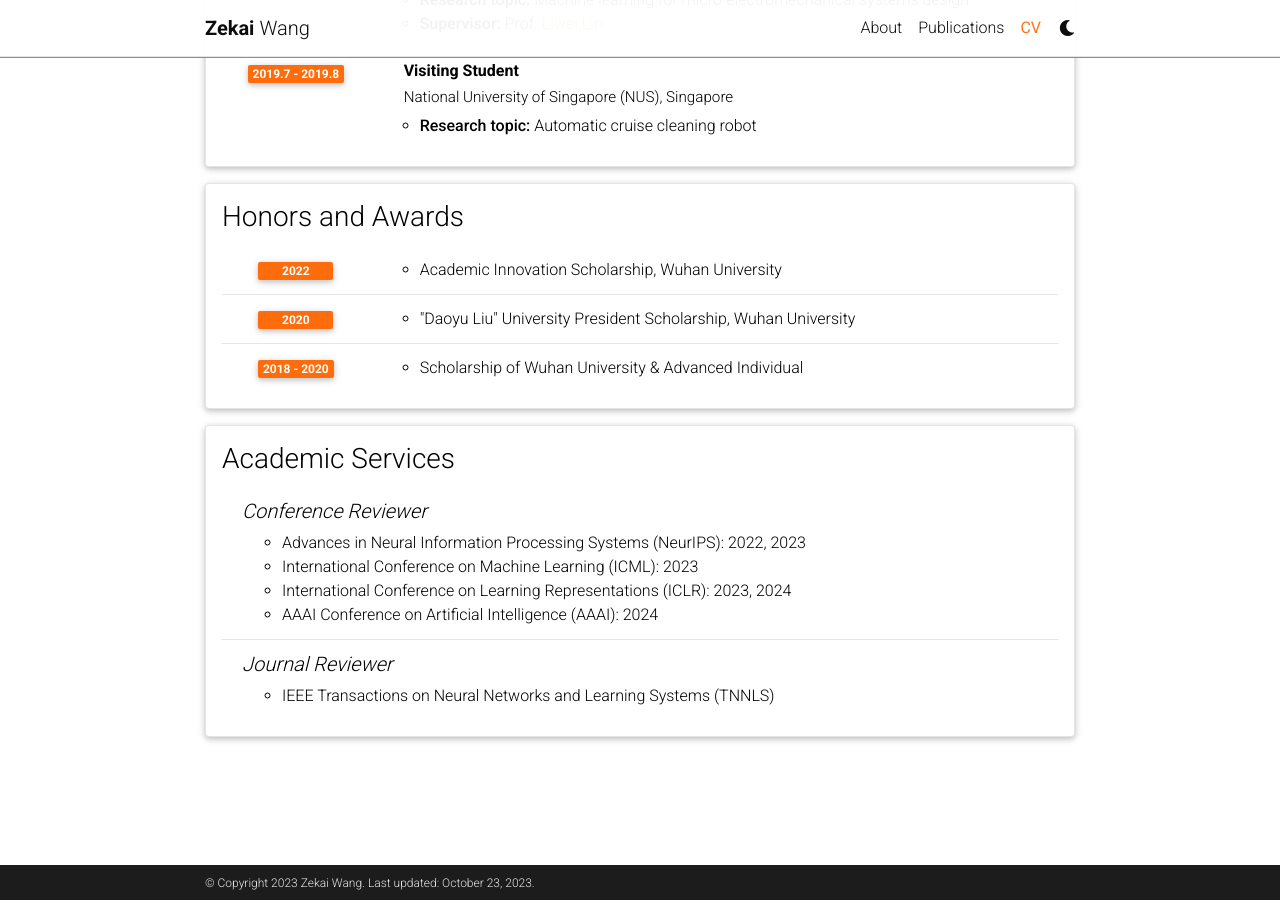
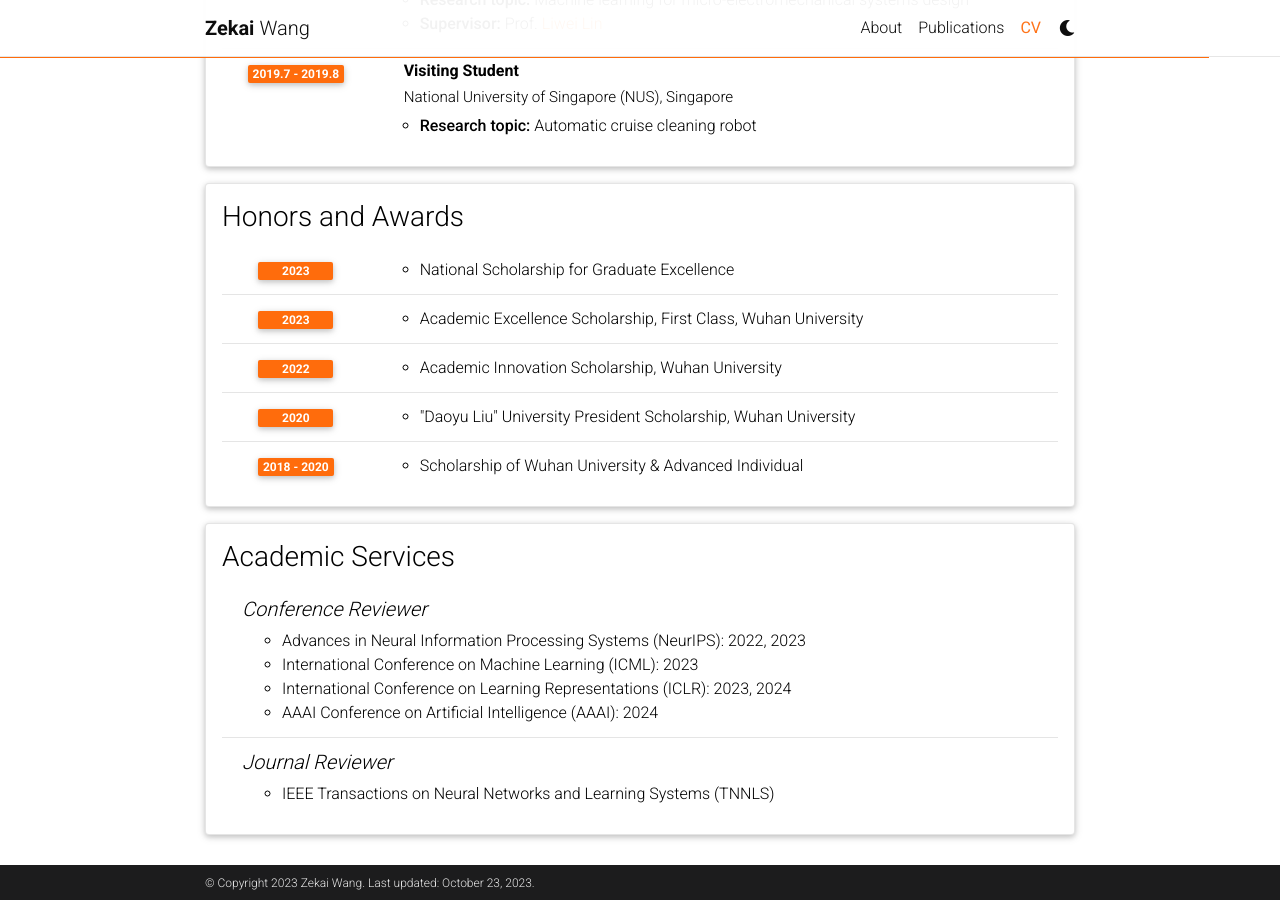
Before and after one commit to wzekai99/wzekai99.github.io, a Jekyll site: the page built from _pages/cv.md, in a window 1280 px wide and 900 px high, scrolled down 751 px. Built offline with Jekyll 4.4.1, drawn with Linux system fonts in a browser that asks for light colours; comment, search, counter and statistics services are not loaded; a style sheet for code colours, icons or effects is not loaded.

Commit message:
update honors

```diff
--- a/_bibliography/papers.bib
+++ b/_bibliography/papers.bib
@@ -62,7 +62,7 @@
   year={2022}
 }
 
-@article{mao2022task,
+@article{mao2023task,
   bibtex_show={true},
   selected={true},
   abbr={TKDE},
--- a/_data/cv.yml
+++ b/_data/cv.yml
@@ -41,6 +41,12 @@
 - title: Honors and Awards
   type: time_table
   contents:
+    - year: 2023
+      items:
+        - National Scholarship for Graduate Excellence
+    - year: 2023
+      items:
+        - Academic Excellence Scholarship, First Class, Wuhan University
     - year: 2022
       items:
         - Academic Innovation Scholarship, Wuhan University
```
